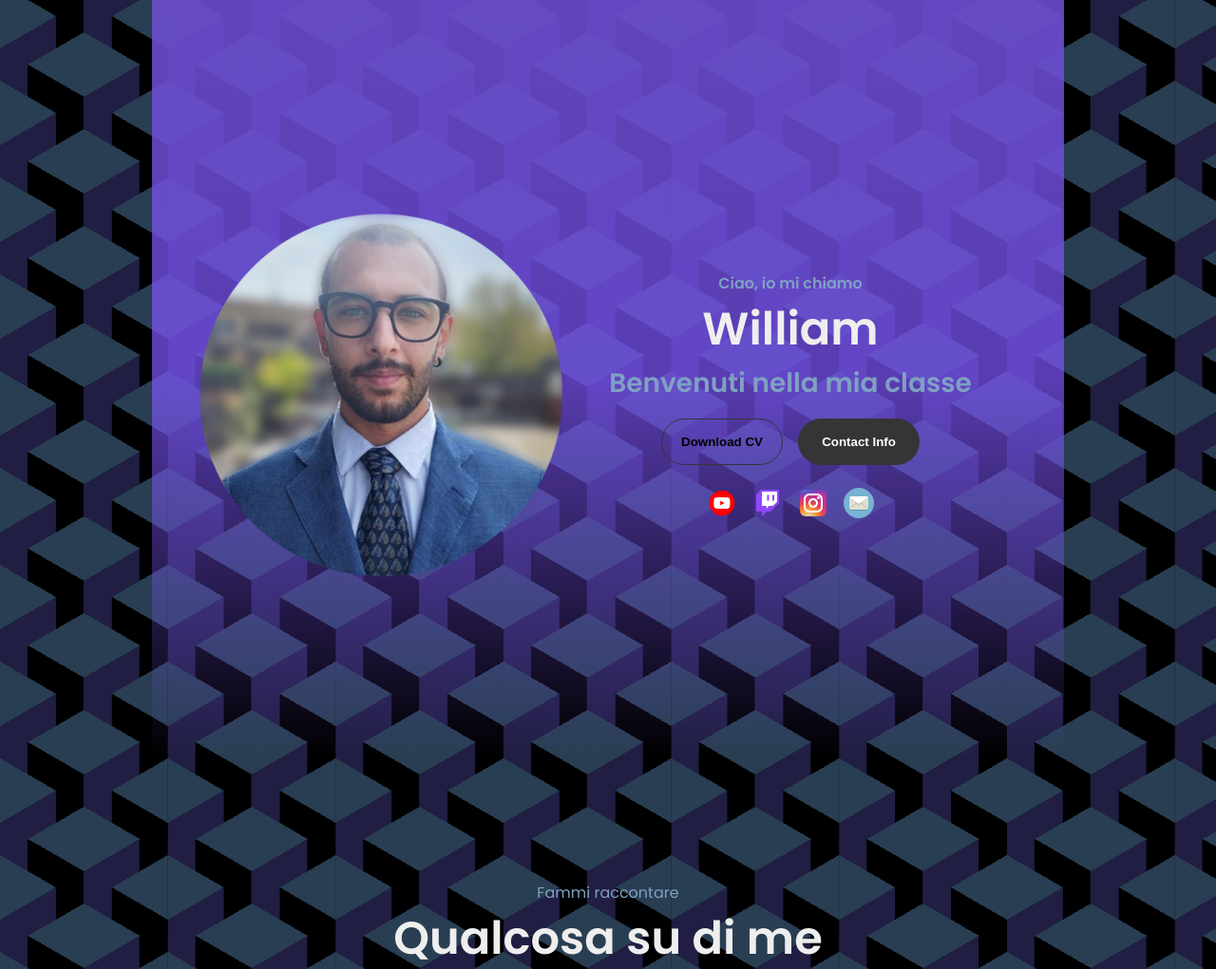
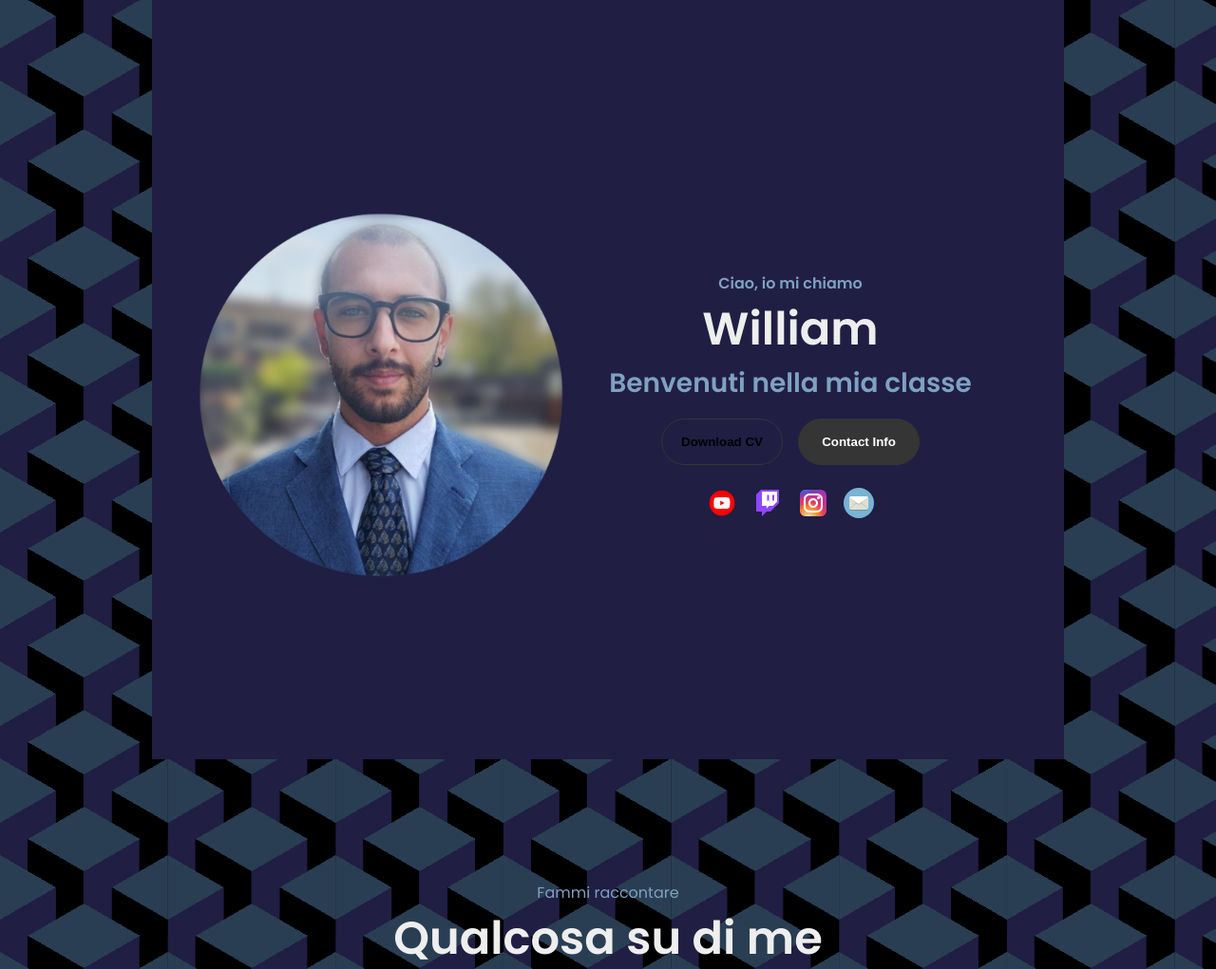
Before and after one commit to h4students98/h4students98.github.io, a PHP site: page / in a window 1280 px wide. Shown: the part 136-1157 px from the top of the page at 95% size. Run offline with PHP 8.4, Linux system fonts and the light colour scheme.

Commit message:
Update style.css violet to blue line

```diff
--- a/style.css
+++ b/style.css
@@ -262,9 +262,9 @@ section {
   /* Creates a gradient that fades vertically */
   background: linear-gradient(
     to bottom,
-    rgba(108, 76, 206, 0.9) 0%,
-    rgba(127, 86, 253, 0.7) 50%,
-    rgba(127, 86, 253, 0) 100%
+    var(--bg1) 0%,
+    var(--bg1) 50%,
+    var(--bg1) 100%
   );
   z-index: -1; /* Sets the gradient above the background image but below the content */
 }
```
